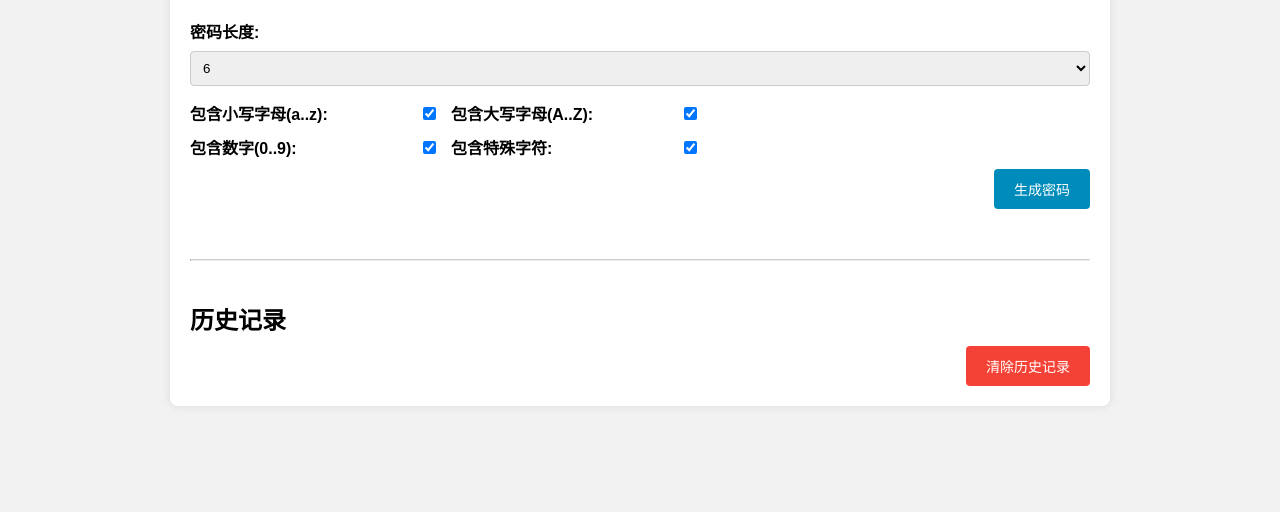
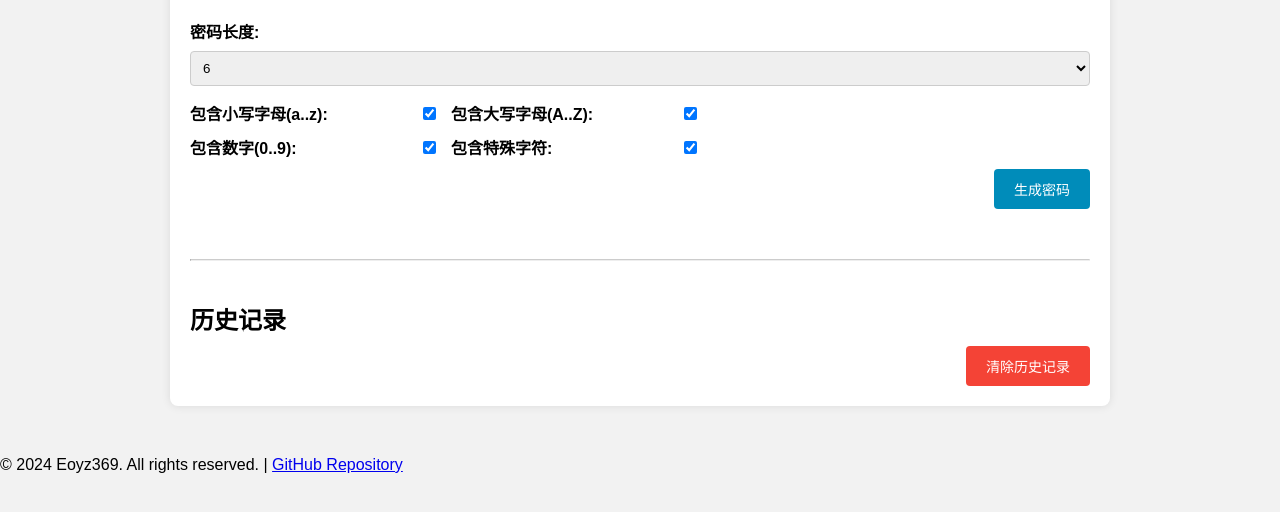
Before and after one commit to Eoyz369/randomPassword, a plain HTML site: page index.html in a window 1280 px wide. Shown: the part 178-690 px from the top of the page. Drawn offline with Linux system fonts and the light colour scheme.

Commit message:
Update index.html

```diff
--- a/index.html
+++ b/index.html
@@ -43,6 +43,14 @@
 
     </div>
     <script src="js/script.js"></script>
+    <footer>
+        <div class="copyright">
+            <p>&copy; 2024 Eoyz369. All rights reserved. | <a
+                    href="https://github.com/Eoyz369/randomPassword/tree/main">GitHub Repository</a></p>
+        </div>
+    </footer>
+
+
 </body>
 
 </html>
```
